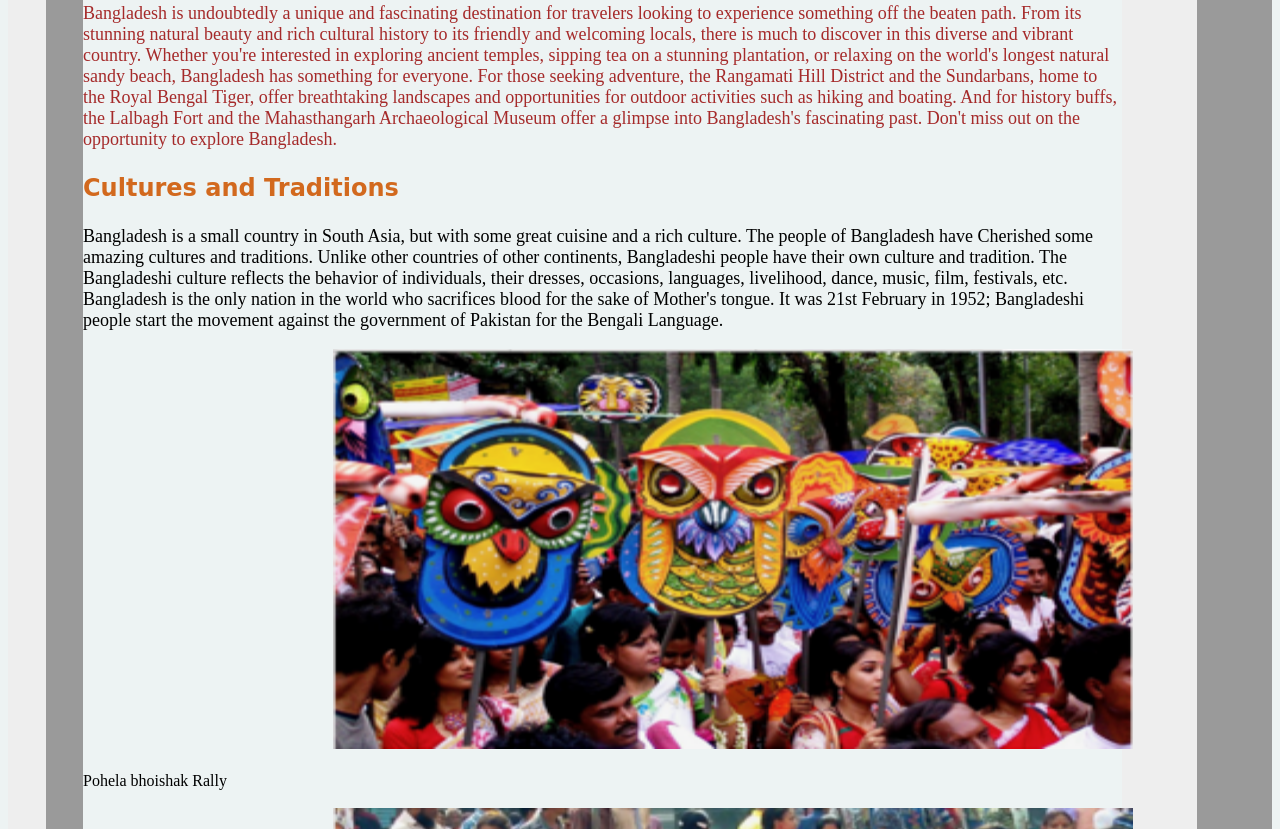
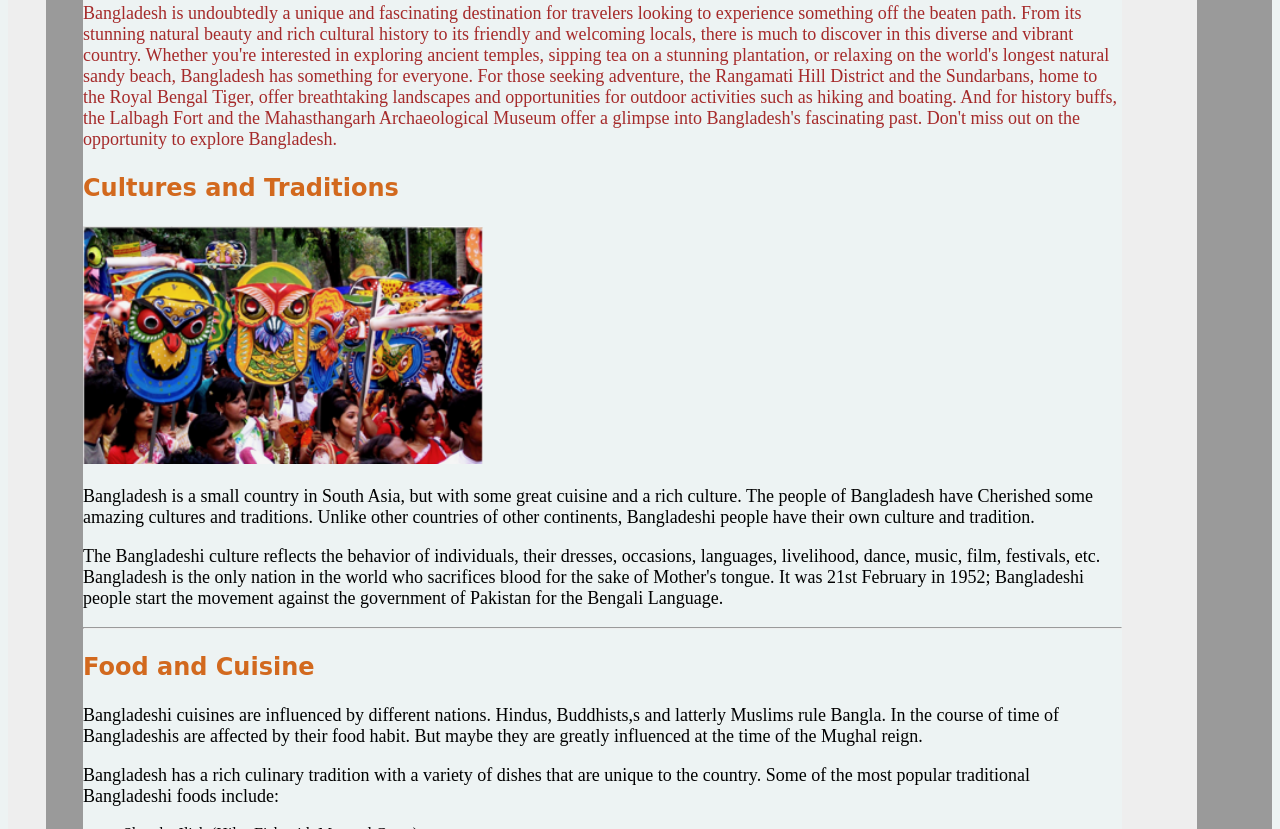
Before and after one commit to LaunchCodeAllhubs/js-assignment-4-html-me-something-rinashovik, a website: page index.html in a window 1280 px wide. Shown: the part 383-1212 px from the top of the page. Drawn offline with Linux system fonts and the light colour scheme.

Commit message:
Commit # 2

```diff
--- a/index.html
+++ b/index.html
@@ -22,6 +22,8 @@
           <!-- same as article vice versa-->
           <p id="intro">Bangladesh is undoubtedly a unique and fascinating destination for travelers looking to experience something off the beaten path. From its stunning natural beauty and rich cultural history to its friendly and welcoming locals, there is much to discover in this diverse and vibrant country. Whether you're interested in exploring ancient temples, sipping tea on a stunning plantation, or relaxing on the world's longest natural sandy beach, Bangladesh has something for everyone. For those seeking adventure, the Rangamati Hill District and the Sundarbans, home to the Royal Bengal Tiger, offer breathtaking landscapes and opportunities for outdoor activities such as hiking and boating. And for history buffs, the Lalbagh Fort and the Mahasthangarh Archaeological Museum offer a glimpse into Bangladesh's fascinating past. Don't miss out on the opportunity to explore Bangladesh.</p>
         </section>
+
+<!--
         <section>
           <h3>Cultures and Traditions</h3>
           <p class="hi-light">Bangladesh is a small country in South Asia, but with some great cuisine and a rich culture. The people of Bangladesh have Cherished some amazing cultures and traditions. Unlike other countries of other continents, Bangladeshi people have their own culture and tradition. The Bangladeshi culture reflects the behavior of individuals, their dresses, occasions, languages, livelihood, dance, music, film, festivals, etc. Bangladesh is the only nation in the world who sacrifices blood for the sake of Mother's tongue. It was 21st February in 1952; Bangladeshi people start the movement against the government of Pakistan for the Bengali Language. </p>
@@ -44,6 +46,22 @@
             <caption>Ekushe February</caption>
           </div>
         </section>
+      -->
+
+      <section>
+        <div class="image-right">
+          <h3 class="headline-Color">Cultures and Traditions</h3>
+          <img class="image-culture-left" src="images/IMG_C1.png" alt="Pohela bhoishak" style="width:400px;height:auto;">
+          <p> Bangladesh is a small country in South Asia, but with some great cuisine and a rich culture. The people of Bangladesh have Cherished some amazing cultures and traditions. Unlike other countries of other continents, Bangladeshi people have their own culture and tradition.</p>
+          <p> The Bangladeshi culture reflects the behavior of individuals, their dresses, occasions, languages, livelihood, dance, music, film, festivals, etc. Bangladesh is the only nation in the world who sacrifices blood for the sake of Mother's tongue. It was 21st February in 1952; Bangladeshi people start the movement against the government of Pakistan for the Bengali Language.</p>
+          <!--<img class="image-culture" src="images/IMG_C2.png" alt="dance" style="float:right;width:400px;height:200px;">-->
+          <!--<img class="image-culture-right" src="images/IMG_C5.png" alt="ekushe February" style="width:400px;height:200px;">-->
+
+        </div>
+        <hr>
+      </section>
+
+
         <section>
           <h3>Food and Cuisine</h3>
           <p>Bangladeshi cuisines are influenced by different nations. Hindus, Buddhists,s and latterly Muslims rule Bangla. In the course of time of Bangladeshis are affected by their food habit. But maybe they are greatly influenced at the time of the Mughal reign.</p>
```
